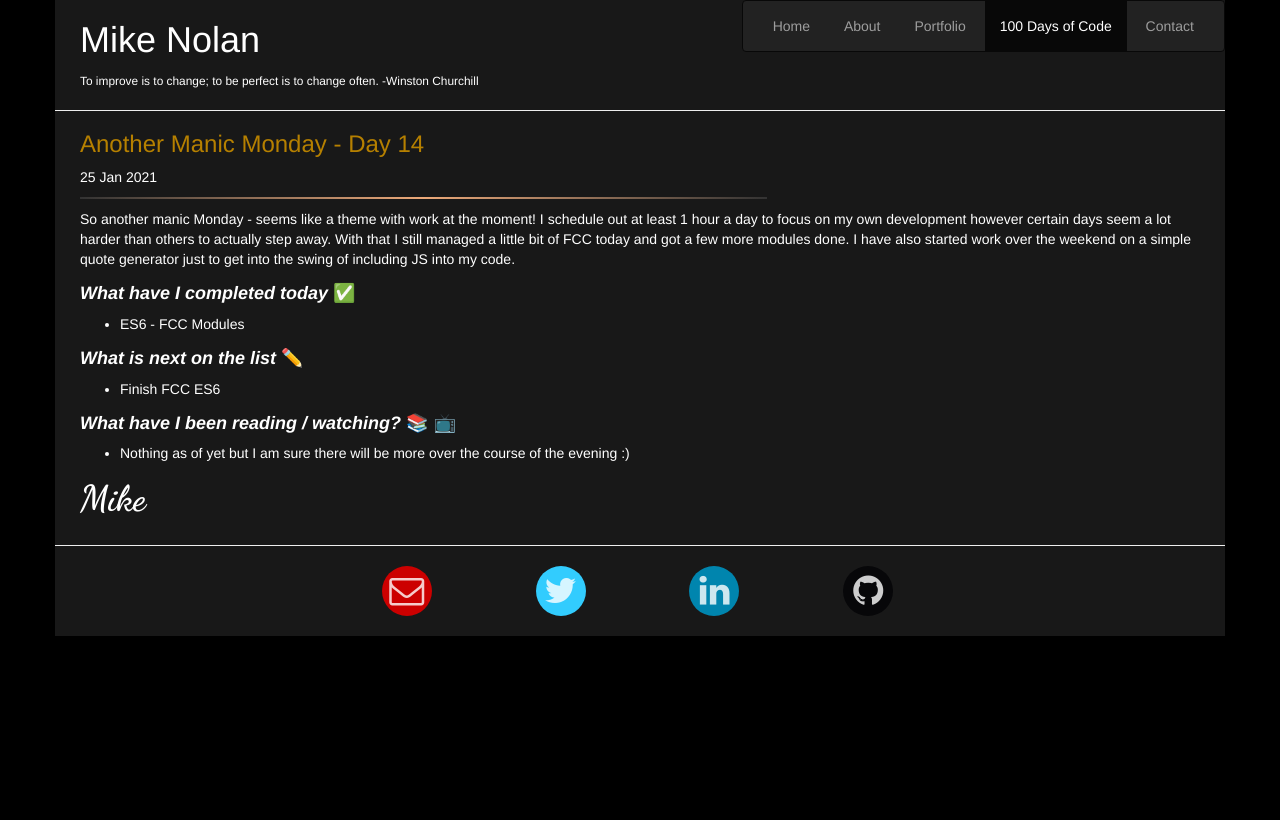
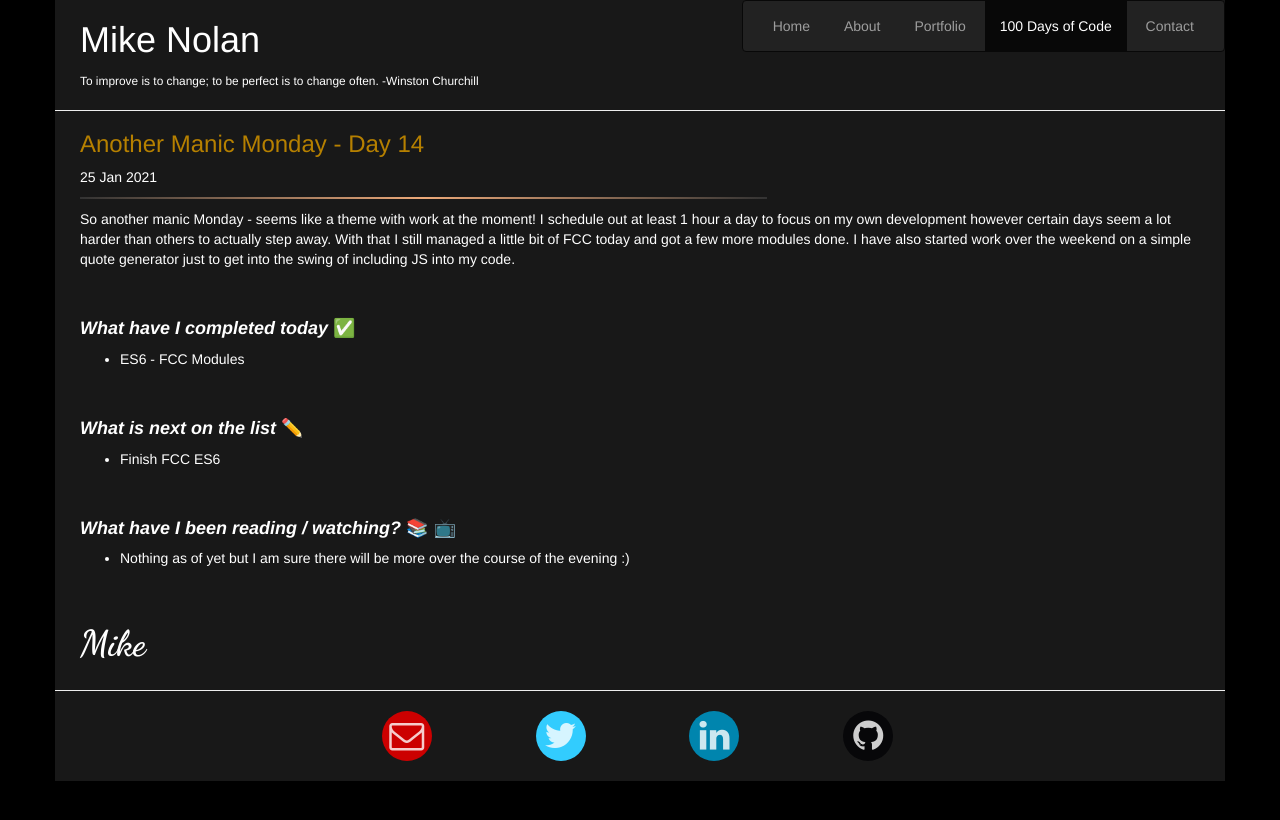
Before and after one commit to mikechristopher/100daysofcode, a Jekyll site: the page built from _posts/2021-01-25-Another-Manic-Monday-Day14.md, in a window 1280 px wide. Shown: the top 820 px of the page. Built offline with Jekyll 4.4.1, drawn with Linux system fonts in a browser that asks for light colours; nearby versions of some CDN libraries; emoji names are drawn with the system emoji font.

Commit message:
header and sign css tweak

```diff
--- a/css/main.css
+++ b/css/main.css
@@ -155,9 +155,10 @@
 .sig {
 font-family: 'Dancing Script', cursive;
 font-size: 36px;
+margin-top: 50px;
 
 }
 
 h4 {
-  padding-top: 5px;
+  margin-top: 50px;
 }
```
